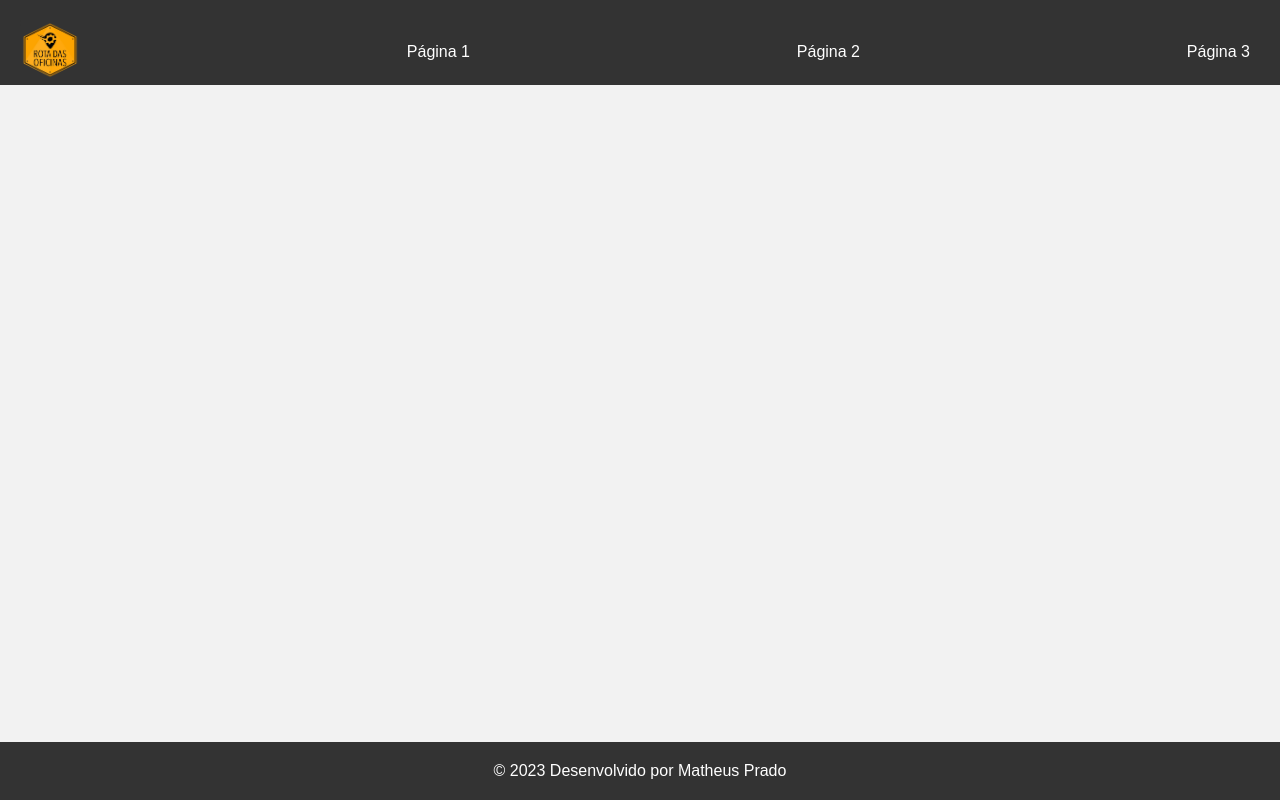
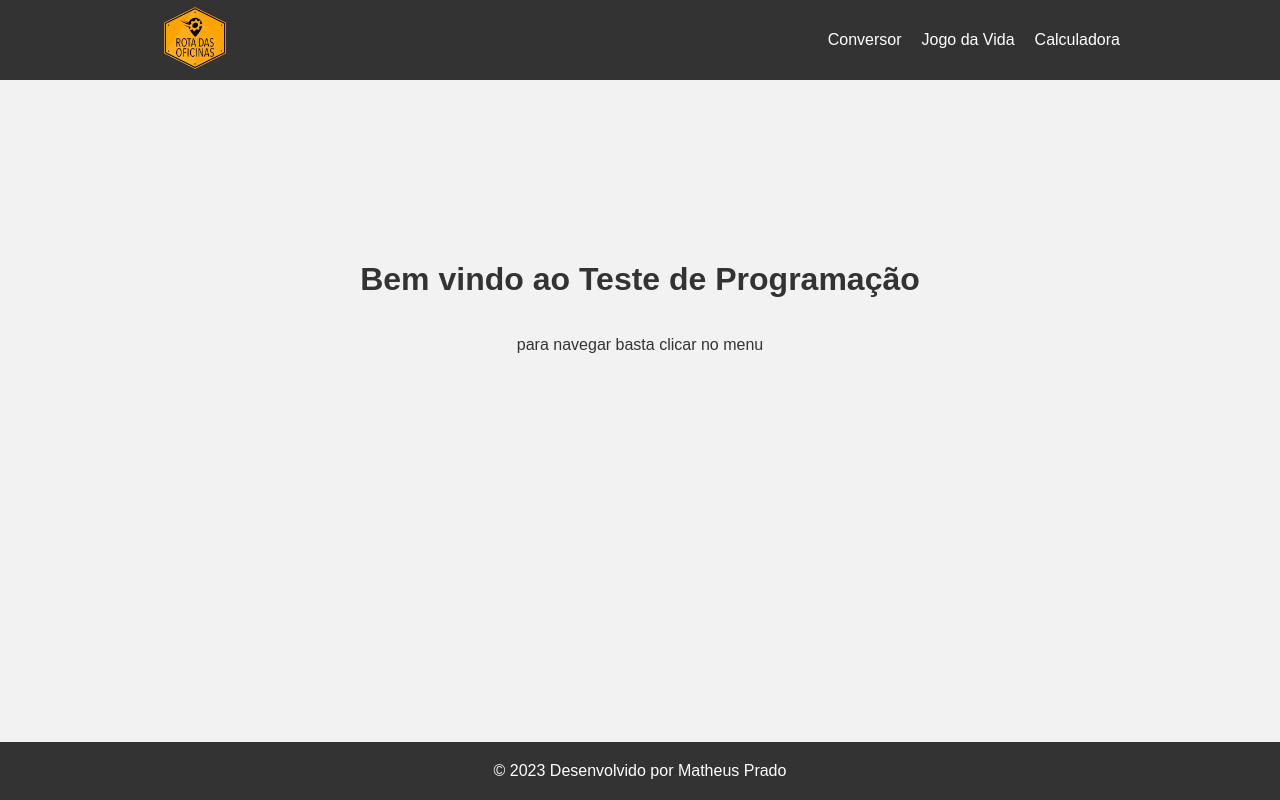
Before and after one commit to matheusprado1/rota-das-oficinas, a React (Vite) app: page / in a window 1280 px wide. Built offline with nearby package versions, Linux system fonts and the light colour scheme.

Commit message:
feat: atualização nos estilos

```diff
--- a/src/components/Header/Header.jsx
+++ b/src/components/Header/Header.jsx
@@ -1,17 +1,41 @@
+import { Link } from "react-router-dom";
+import { FaBars } from "react-icons/fa";
+import { useState } from "react";
 import logo from "../../assets/logo-rota-header.png"
-import { HeaderWrapper, Menu, MenuItem } from "./styles";
+
+import { NavigationContainer, MenuButton, NavigationList, NavigationListItem, NavigationLink, Logo } from "./styles";
 
 const Header = () => {
+    const [isOpen, setIsOpen] = useState(false);
+
+    const toggleMenu = () => {
+        setIsOpen(!isOpen);
+    };
+
+
     return (
-        <HeaderWrapper>
-            <Menu>
-                <MenuItem to="/"><img src={logo} width={60} height={60} alt="Logo da minha empresa" /></MenuItem>
-                <MenuItem to="/roman-arabic">Página 1</MenuItem>
-                <MenuItem to="/game-of-life">Página 2</MenuItem>
-                <MenuItem to="/calculator-divider">Página 3</MenuItem>
-            </Menu>
-        </HeaderWrapper>
+        <NavigationContainer>
+            <Link to="/">
+                <Logo src={logo} width={70} height={70} alt="Logo da minha empresa" />
+            </Link>
+            <nav>
+                <MenuButton onClick={toggleMenu}>
+                    <FaBars />
+                </MenuButton>
+                <NavigationList isOpen={isOpen}>
+                    <NavigationListItem>
+                        <NavigationLink to="/roman-arabic" onClick={toggleMenu}>Conversor</NavigationLink>
+                    </NavigationListItem>
+                    <NavigationListItem>
+                        <NavigationLink to="/game-of-life" onClick={toggleMenu}>Jogo da Vida</NavigationLink>
+                    </NavigationListItem>
+                    <NavigationListItem>
+                        <NavigationLink to="/calculator-divider" onClick={toggleMenu}>Calculadora</NavigationLink>
+                    </NavigationListItem>
+                </NavigationList>
+            </nav>
+        </NavigationContainer>
     );
-};
+}
 
 export default Header;
--- a/src/components/Header/styles.jsx
+++ b/src/components/Header/styles.jsx
@@ -1,26 +1,82 @@
 import styled from "styled-components";
 import { Link } from "react-router-dom";
 
-export const HeaderWrapper = styled.header`
- background-color: #333;
-  padding: 20px;
-  color: #fff;
-  position: absolute;
+export const NavigationContainer = styled.div`
+  display: flex;
+  justify-content: space-between;
+  align-items: center;
+  padding: 10px;
+  background-color: #333;
+  position: sticky;
   top: 0;
-  left: 0;
-  right: 0;
-  max-height: 45px;
+  max-height: 60px;
+
+
 
 `;
 
-export const Menu = styled.nav`
+export const NavigationList = styled.ul`
   display: flex;
-  justify-content: space-between;
-  align-items: center;
+  list-style: none;
+  margin: 0;
+  padding: 0;
+  transition: all 0.3s ease-in-out;
+  margin-right: 150px;
+
+  @media screen and (max-width: 768px) {
+    flex-direction: column;
+    align-items: flex-start;
+    display: ${({ isOpen }) => (isOpen ? "flex" : "none")};
+    position: absolute;
+    top: 70px;
+    left: 0;
+    width: 100%;
+    background-color: #333;
+    padding: 10px;
+    z-index: 1000;
+    opacity: ${({ isOpen }) => (isOpen ? "1" : "0")};
+    visibility: ${({ isOpen }) => (isOpen ? "visible" : "hidden")};
+  }
 `;
 
-export const MenuItem = styled(Link)`
+
+export const NavigationListItem = styled.li`
+  margin-left: 20px;
+
+  @media screen and (max-width: 768px) {
+    margin: 10px 0;
+  }
+`;
+
+export const NavigationLink = styled(Link)`
+  text-decoration: none;
   color: #fff;
-  text-decoration: none;
-  margin-right: 10px;
+
+
+  &:hover {
+    text-decoration: underline;
+  }
 `;
+
+export const MenuButton = styled.button`
+  display: none;
+  background-color: transparent;
+  border: none;
+  font-size: 24px;
+  cursor: pointer;
+  position: relative;
+  z-index: 1000;
+
+
+  @media screen and (max-width: 768px) {
+    display: block;
+  }
+`;
+
+export const Logo = styled.img`
+  margin-left: 150px;
+
+  @media screen and (max-width: 768px) {
+    margin-left: 0;
+  }
+`;
--- a/src/components/pages/GameOfLife/constants.jsx
+++ b/src/components/pages/GameOfLife/constants.jsx
@@ -1,2 +1,2 @@
-export const WIDTH = 20;
-export const HEIGHT = 20;
+export const WIDTH = 10;
+export const HEIGHT = 10;
--- a/src/components/pages/GameOfLife/styles.jsx
+++ b/src/components/pages/GameOfLife/styles.jsx
@@ -6,8 +6,8 @@ export const GameContainer = styled.div`
     flex-direction: column;
     align-items: center;
     justify-content: center;
-    margin-top: 20px;
-    height: 89vh;
+    margin-top: 12vh;
+
 
 `;
 
--- a/src/components/pages/Home/Home.jsx
+++ b/src/components/pages/Home/Home.jsx
@@ -6,7 +6,8 @@ const Home = () => {
     return (
         <>
             <Container>
-                <h1>Bem vindo</h1>
+                <h1>Bem vindo ao Teste de Programação </h1>
+                <p>para navegar basta clicar no menu </p>
             </Container>
             <Footer />
         </>
--- a/src/components/pages/Home/styles.jsx
+++ b/src/components/pages/Home/styles.jsx
@@ -1,5 +1,9 @@
 import styled from "styled-components";
 
 export const Container = styled.div`
-
+    display: flex;
+    flex-direction: column;
+    align-items: center;
+    justify-content: center;
+    margin-top: 20vh;
 `
--- a/src/components/pages/RomanConverter/styles.jsx
+++ b/src/components/pages/RomanConverter/styles.jsx
@@ -5,8 +5,8 @@ export const Container = styled.div`
     flex-direction: column;
     align-items: center;
     justify-content: center;
-    height: 91vh;
     font-family: Arial, Helvetica, sans-serif;
+    margin-top: 25vh;
 `;
 
 export const Title = styled.h1`
```
